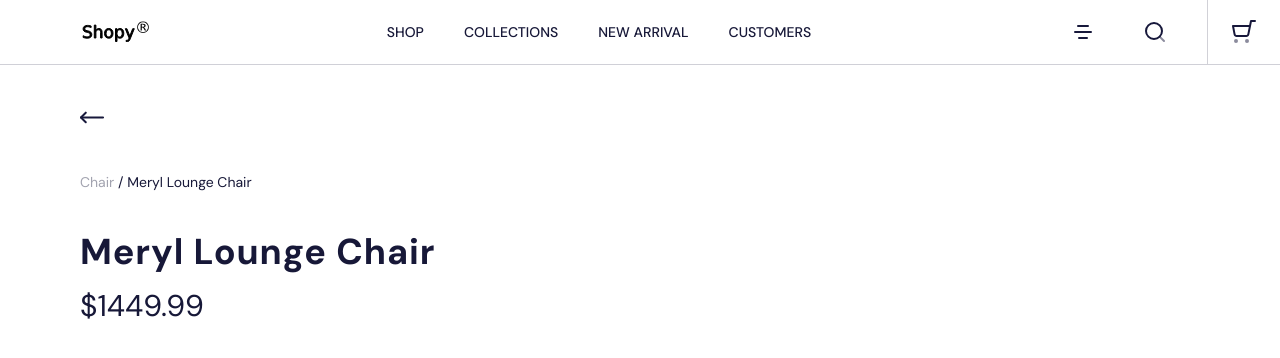
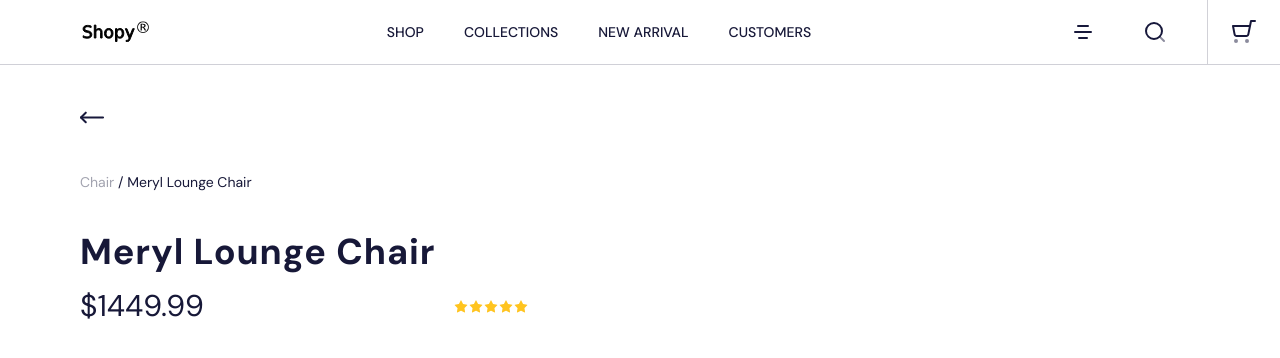
Before and after one commit to raoulnzefa/studious-engine, a Vue app: page / in a window 1280 px wide. Shown: the top 358 px of the page. Built offline with nearby package versions, Linux system fonts and the light colour scheme.

Commit message:
items rating added

```diff
--- a/src/App.vue
+++ b/src/App.vue
@@ -43,6 +43,11 @@
             </div>
             <div class="flex items-center justify-between pt-4">
               <span class="text-3xl">$1449.99</span>
+              <div>
+                <div class="flex space-x-px">
+                  <StarIcon v-for="i in 5"/>
+                </div>
+              </div>
             </div>
           </div>
         </div>
@@ -57,6 +62,7 @@ import MenuIcon from './assets/img/menu.svg'
 import SearchIcon from './assets/img/search.svg'
 import CartIcon from './assets/img/cart.svg'
 import ArrowLeftIcon from './assets/img/arrow-left.svg'
+import StarIcon from './assets/img/star.svg'
 
 const menu = ['shop', 'collections', 'new arrival', 'customers']
 </script>
```
